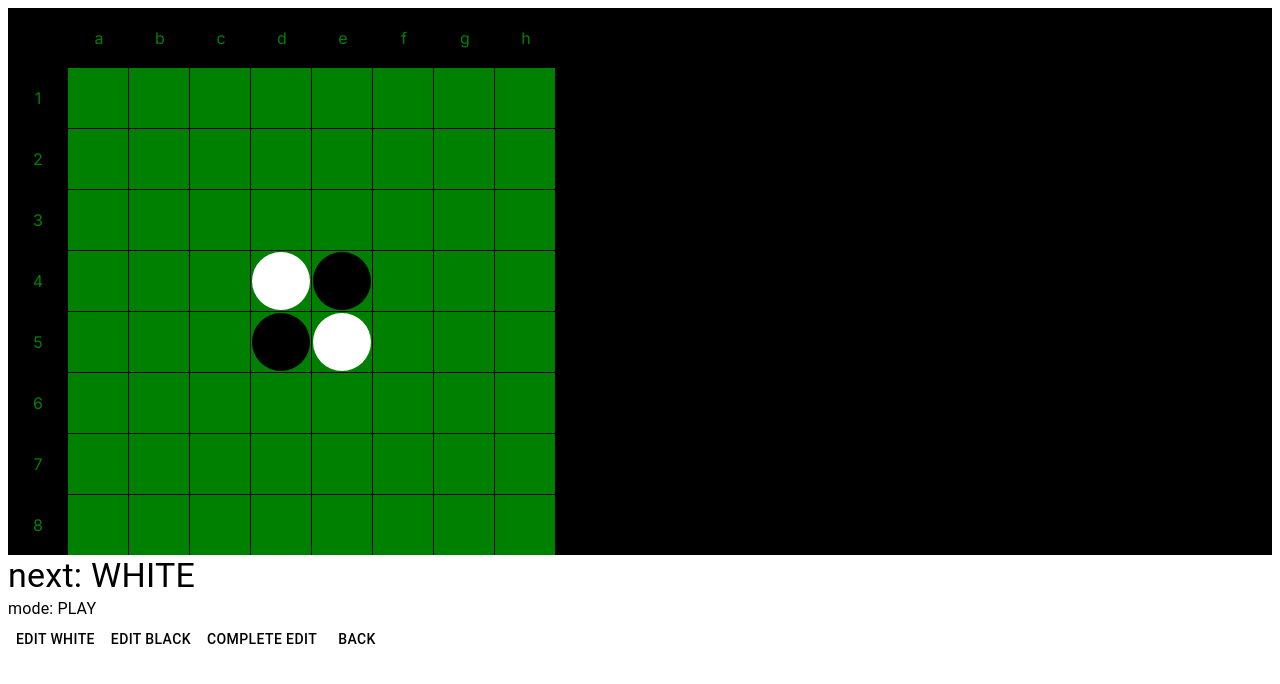
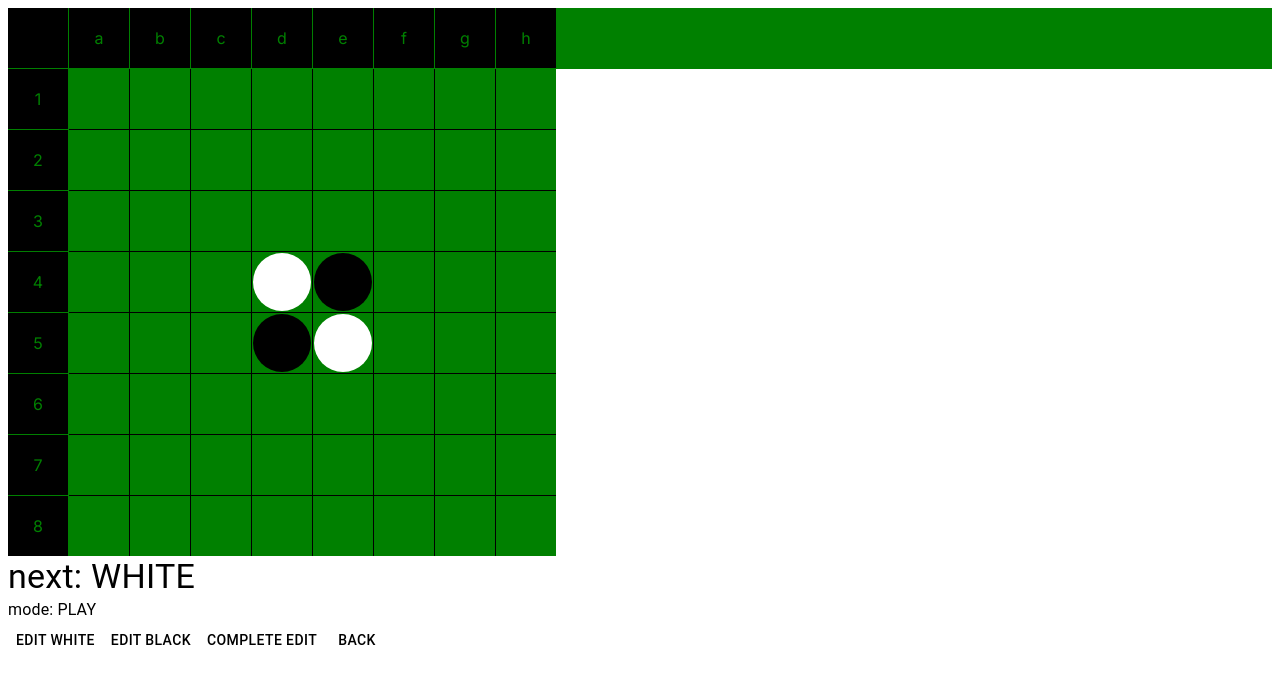
Before and after one commit to Riku-Hatano/othello2, a Next.js app: page / in a window 1280 px wide. Shown: the top 684 px of the page. Built offline with nearby package versions, Linux system fonts and the light colour scheme.

Commit message:
fix: changed styles and simplified the styles of BorderFrame.tsx

```diff
--- a/app/page.tsx
+++ b/app/page.tsx
@@ -15,24 +15,21 @@
 
   return (
     <Grid>
-      <BoardFrame sx={{ backgroundColor: "khaki", paddingY: "5vh" }}>
+      <BoardFrame>
         <Grid
-          container
           sx={{
-            diaplay: "flex",
-            rowGap: theme.spacing(1),
+            display: "flex",
+            flexDirection: "column",
+            rowGap: "1px",
             backgroundColor: "black",
           }}
         >
           {board.board.map((col: any, colIdx: any) => {
             return (
               <Grid
-                container
                 sx={{
                   display: "flex",
-                  justifyContent: "flex-start",
-                  columnGap: theme.spacing(1),
-                  backgroundColor: "black",
+                  columnGap: "1px",
                 }}
                 key={`${colIdx}`}
               >
--- a/app/theme.ts
+++ b/app/theme.ts
@@ -6,7 +6,7 @@
       main: "#000",
     },
     secondary: {
-      main: "#fff",
+      main: "#008000",
     },
   },
   breakpoints: {
--- a/components/BoardFrame.tsx
+++ b/components/BoardFrame.tsx
@@ -13,7 +13,8 @@
         sx={{
           display: "flex",
           columnGap: "1px",
-          backgroundColor: "black",
+          backgroundColor: "green",
+          borderBottom: "1px solid green",
         }}
       >
         <React.Fragment>
@@ -30,9 +31,9 @@
       <Grid sx={{ display: "flex" }}>
         <Grid
           sx={{
-            backgroundColor: "black",
+            backgroundColor: "green",
             flexDirection: "column",
-            justifyContent: "flex-end",
+            borderRight: "1px solid green",
             display: "flex",
             rowGap: "1px",
           }}
```
